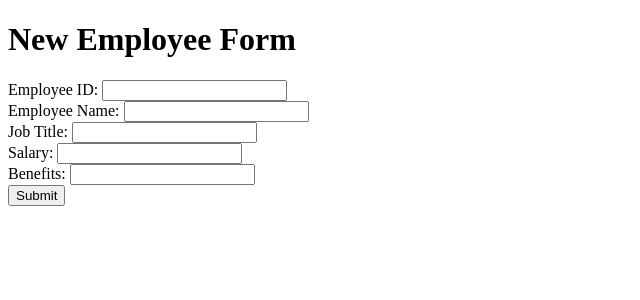
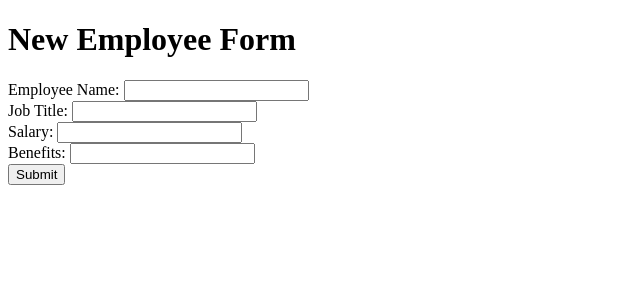
Before and after one commit to kylertucker/CS440_chi, a Django app: page /employee-form in a window 1280 px wide. Shown: the top 300 px of the page, without its empty margins (0-640 px from the left). Run offline with Django 4.2, Linux system fonts and the light colour scheme.

Commit message:
remove employee_id from form

```diff
--- a/chi_db_app/chi_api/templates/chi_api/employee_form.html
+++ b/chi_db_app/chi_api/templates/chi_api/employee_form.html
@@ -6,9 +6,6 @@
   <body>
     <h1>New Employee Form</h1>
     <form method="post">
-      <label for="employee_id">Employee ID:</label>
-      <input type="text" id="employee_id" name="employee_id"><br>
-
       <label for="employee_name">Employee Name:</label>
       <input type="text" id="employee_name" name="employee_name"><br>
 
--- a/chi_db_app/chi_api/views.py
+++ b/chi_db_app/chi_api/views.py
@@ -206,7 +206,6 @@ def employee(request, id):
 @csrf_exempt
 def employee_form(request):
     if request.method == 'POST':
-        employee_id = request.POST.get('employe_id', '')
         employee_name = request.POST.get('employee_name', '')
         job_title = request.POST.get('job_title', '')
         salary = request.POST.get('salary', '')
@@ -214,8 +213,8 @@ def employee_form(request):
         cursor = connections['default'].cursor()
         db_response = cursor.execute("INSERT INTO employee "
             "(employee_id, employee_name, job_title, salary, benefits) "
-            "VALUES (%s, %s, %s, %s, %s)",
-            [employee_id, employee_name, job_title, salary, benefits])
+            "VALUES (%s, %s, %s, %s)",
+            [employee_name, job_title, salary, benefits])
         return HttpResponse('successfully submitted')
 
     template = loader.get_template('chi_api/employee_form.html')
```
